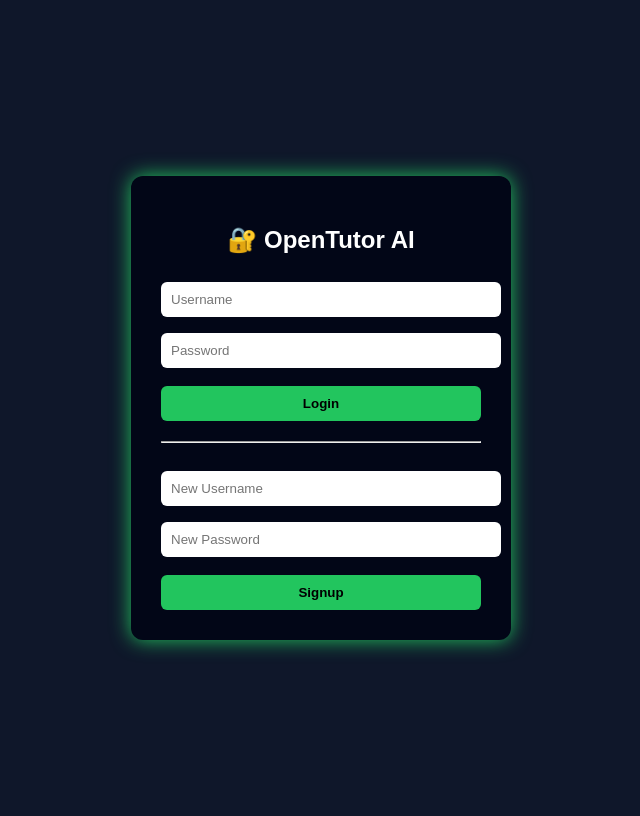
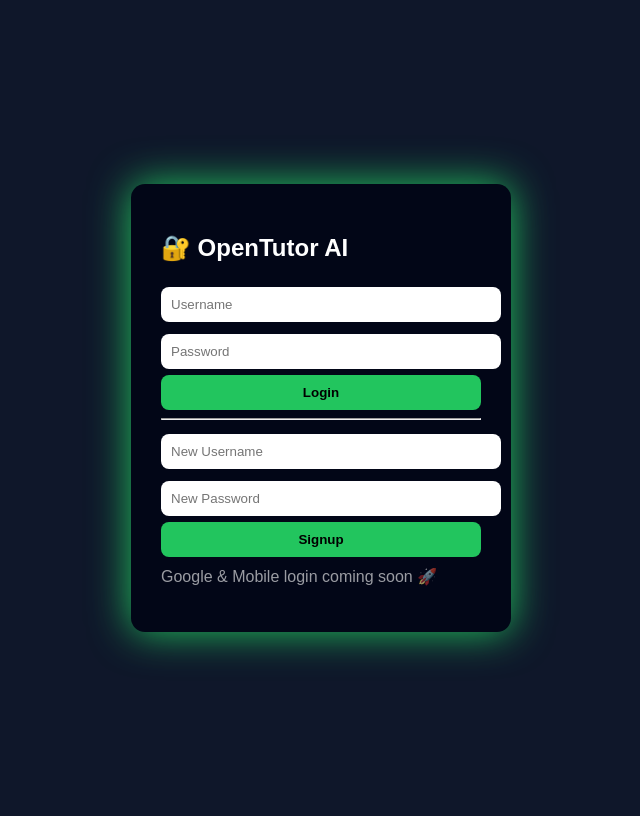
Before and after one commit to biharnewupdateofficial/hindi-ai-tool, a Flask app: page /login in a window 1280 px wide. Shown: the whole page, without its empty margins (319-959 px from the left). Run offline with Flask 3, Linux system fonts and the light colour scheme.

Commit message:
fixed login signup + profile system

```diff
--- a/app.py
+++ b/app.py
@@ -1,41 +1,105 @@
 from flask import Flask, render_template, request, redirect, session
-import sqlite3
+import sqlite3, os, hashlib
 
 app = Flask(__name__)
-app.secret_key="secret"
+app.secret_key = "opentutor-secret"
 
-def db():
-    return sqlite3.connect("db.sqlite")
+DB = "users.db"
 
-@app.route("/")
+def connect():
+    return sqlite3.connect(DB)
+
+def init_db():
+    con = connect()
+    cur = con.cursor()
+    cur.execute("""
+    CREATE TABLE IF NOT EXISTS users(
+        id INTEGER PRIMARY KEY AUTOINCREMENT,
+        username TEXT UNIQUE,
+        password TEXT
+    )
+    """)
+    cur.execute("""
+    CREATE TABLE IF NOT EXISTS profile(
+        user_id INTEGER,
+        bio TEXT DEFAULT '',
+        memory TEXT DEFAULT ''
+    )
+    """)
+    con.commit()
+
+init_db()
+
+def hash_pw(p):
+    return hashlib.sha256(p.encode()).hexdigest()
+
+@app.route("/", methods=["GET"])
 def home():
     if "user" not in session:
         return redirect("/login")
-    cur=db().cursor()
-    cur.execute("SELECT role,text FROM chats WHERE user=?",(session["user"],))
-    return render_template("chat.html",messages=[
-        {"role":r,"text":t} for r,t in cur.fetchall()
-    ])
+    return redirect("/chat")
 
-@app.route("/ask",methods=["POST"])
-def ask():
-    q=request.json["question"]
-    con=db();cur=con.cursor()
-    cur.execute("INSERT INTO chats VALUES(?,?,?)",
-        (session["user"],"user",q))
-    # Fake AI response (safe)
-    ans="🤖 AI jawab: "+q
-    cur.execute("INSERT INTO chats VALUES(?,?,?)",
-        (session["user"],"assistant",ans))
-    con.commit()
-    return {"ok":True}
-
-@app.route("/login",methods=["GET","POST"])
+@app.route("/login", methods=["GET","POST"])
 def login():
     if request.method=="POST":
-        session["user"]=request.form["username"]
-        return redirect("/")
+        u = request.form.get("username")
+        p = hash_pw(request.form.get("password"))
+
+        con = connect(); cur = con.cursor()
+        cur.execute("SELECT id FROM users WHERE username=? AND password=?", (u,p))
+        row = cur.fetchone()
+
+        if row:
+            session["user"] = row[0]
+            return redirect("/chat")
+        else:
+            return "❌ Invalid Login"
+
     return render_template("login.html")
 
+@app.route("/signup", methods=["POST"])
+def signup():
+    u = request.form.get("new_username")
+    p = hash_pw(request.form.get("new_password"))
+
+    try:
+        con = connect(); cur = con.cursor()
+        cur.execute("INSERT INTO users(username,password) VALUES(?,?)",(u,p))
+        uid = cur.lastrowid
+        cur.execute("INSERT INTO profile(user_id) VALUES(?)",(uid,))
+        con.commit()
+        return redirect("/login")
+    except:
+        return "❌ Username already exists"
+
+@app.route("/chat")
+def chat():
+    if "user" not in session:
+        return redirect("/login")
+    return render_template("chat.html")
+
+@app.route("/profile", methods=["GET","POST"])
+def profile():
+    if "user" not in session:
+        return redirect("/login")
+
+    con=connect(); cur=con.cursor()
+
+    if request.method=="POST":
+        bio=request.form.get("bio")
+        mem=request.form.get("memory")
+        cur.execute("UPDATE profile SET bio=?, memory=? WHERE user_id=?",
+                    (bio,mem,session["user"]))
+        con.commit()
+
+    cur.execute("SELECT bio,memory FROM profile WHERE user_id=?",(session["user"],))
+    data=cur.fetchone()
+    return render_template("profile.html",bio=data[0],memory=data[1])
+
+@app.route("/logout")
+def logout():
+    session.clear()
+    return redirect("/login")
+
 if __name__=="__main__":
-    app.run()
+    app.run(debug=True)
--- a/static/style.css
+++ b/static/style.css
@@ -1,22 +1,23 @@
-body.dark{background:#1e1e1e;color:#fff;font-family:sans-serif}
-header{display:flex;justify-content:space-between;padding:10px}
-#chat{padding:20px}
-.user{background:#2563eb;padding:10px;margin:6px;border-radius:10px;text-align:right}
-.assistant{
-  background:#333;
-  padding:10px;
-  margin:6px;
-  border-radius:10px;
-  animation: pulse 1.2s infinite;
+body.dark{
+background:#0f172a;color:#fff;font-family:sans-serif
 }
-@keyframes pulse{
-  0%{opacity:.6}
-  50%{opacity:1}
-  100%{opacity:.6}
+.center{
+display:flex;justify-content:center;align-items:center;height:100vh
 }
-.input{
-  position:fixed;bottom:0;width:100%;
-  display:flex;gap:6px;padding:10px;background:#111
+.login-box,.profile-box{
+background:#020617;
+padding:30px;
+border-radius:14px;
+box-shadow:0 0 40px #22c55e;
+width:320px
 }
-textarea{flex:1;border-radius:8px;padding:8px}
-button{background:#22c55e;border:none;border-radius:8px;padding:8px}
+input,textarea{
+width:100%;margin:6px 0;
+padding:10px;border-radius:8px;border:none
+}
+button{
+width:100%;padding:10px;
+background:#22c55e;border:none;border-radius:8px;
+font-weight:bold
+}
+textarea{height:80px}
--- a/templates/login.html
+++ b/templates/login.html
@@ -2,64 +2,31 @@
 <html>
 <head>
 <title>OpenTutor AI Login</title>
-    <style>
-        body{
-            background:#0f172a;
-            font-family:Arial;
-            color:white;
-            display:flex;
-            justify-content:center;
-            align-items:center;
-            height:100vh;
-        }
-        .box{
-            background:#020617;
-            padding:30px;
-            width:320px;
-            border-radius:12px;
-            box-shadow:0 0 20px #22c55e;
-        }
-        h2{text-align:center;}
-        input{
-            width:100%;
-            padding:10px;
-            margin:8px 0;
-            border-radius:6px;
-            border:none;
-        }
-        button{
-            width:100%;
-            padding:10px;
-            margin-top:10px;
-            border:none;
-            border-radius:6px;
-            background:#22c55e;
-            font-weight:bold;
-            cursor:pointer;
-        }
-        hr{margin:20px 0;}
-    </style>
+<link rel="stylesheet" href="/static/style.css">
 </head>
-<body>
 
-<div class="box">
+<body class="center dark">
+
+<div class="login-box">
 <h2>🔐 OpenTutor AI</h2>
 
-    <form method="post">
+<form method="POST">
 <input name="username" placeholder="Username" required>
-        <input name="password" placeholder="Password" required>
-        <input type="hidden" name="action" value="login">
+<input name="password" type="password" placeholder="Password" required>
 <button>Login</button>
 </form>
 
 <hr>
 
-    <form method="post">
-        <input name="username" placeholder="New Username" required>
-        <input name="password" placeholder="New Password" required>
-        <input type="hidden" name="action" value="signup">
+<form action="/signup" method="POST">
+<input name="new_username" placeholder="New Username" required>
+<input name="new_password" type="password" placeholder="New Password" required>
 <button>Signup</button>
 </form>
+
+<p style="margin-top:10px;opacity:.6">
+Google & Mobile login coming soon 🚀
+</p>
 </div>
 
 </body>
```
Also changed, not shown: templates/profile.html (added, +23 -0 lines). Lines whose indentation alone changed are shown as unchanged.
